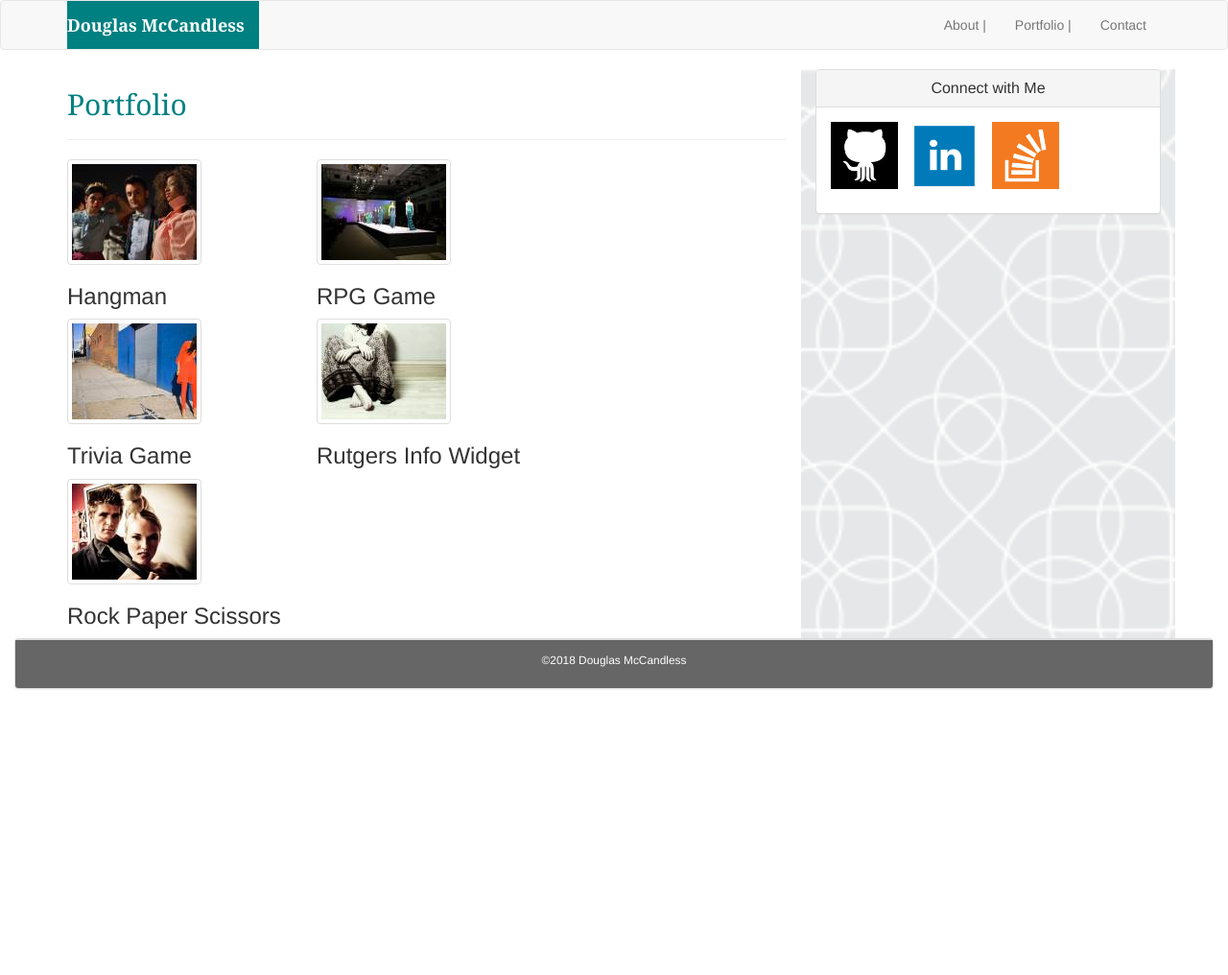
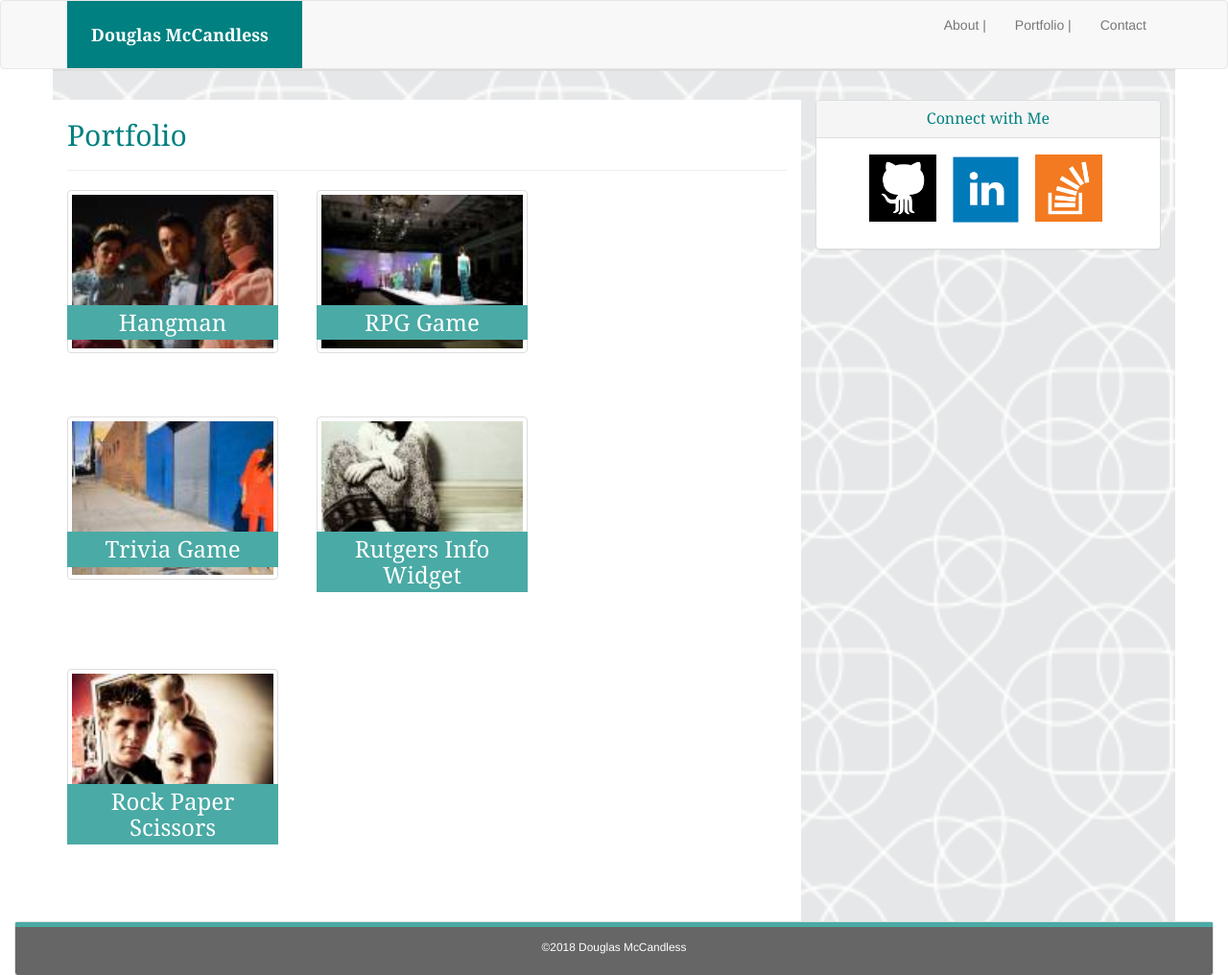
Before and after one commit to dmccandless/Bootstrap-Portfolio, a plain HTML site: page portfolio.html in a window 1280 px wide. Shown: the top 1016 px of the page at 96% size. Before the commit the page ends 800 px from the top, so only its background shows below. Drawn offline with nearby package versions, Linux system fonts and the light colour scheme.

Commit message:
Add further custom html and stylings for element colors, positions, placement of title headings that ride up on portfolio images

```diff
--- a/assets/css/style.css
+++ b/assets/css/style.css
@@ -1,9 +1,10 @@
-/*body{
-	width: 1024px;
+body{
+	/*width: 1024px;
 	font-family: "Arial", "Helvetica Neue", Helvetica, sans-serif;
 	color: #777777;
+	width: 1024px;*/
 	background-color: white;
-}*/
+}
 
 .bg-main{
 	background-image: url("../images/intersection.png");
@@ -13,14 +14,25 @@
 	background-size: cover;
 } /*Is this a good class?*/
 
+.cust-main{
+	border-top: 2px solid #dddddd;
+	padding-top: 30px;
+	margin-top: -20px;
+}
+
 .cust-navHeader{
 	background-color: teal;
+	padding-bottom: 20px;
+
 }
 
 .cust-navBrand{
 	color: white;
 	font-weight: bold;
 	font-family: "Georgia", Times, "Times New Roman", serif;
+	width: 230px;
+	text-align: center;
+	padding: 10px 10px 25px 15px;
 }
 .bg-section{
 	background-color: white;
@@ -29,6 +41,15 @@
 .cust-secHeader{
 	color: teal;
 	font-family: "Georgia", Times, "Times New Roman", serif;
+}
+
+.cust-socialHeader{
+	color: teal;
+	font-family: "Georgia", Times, "Times New Roman", serif;
+}
+
+.cust-socialLinks{
+	text-align: center;
 }
 
 #cust-imgProfile{
@@ -44,14 +65,49 @@
 .cust-footer{
 	background-color: #666;
 	color: white;
+	border-top: 5px solid #4aaaa5;
 }
 
 #social-01,
-#social-02,
 #social-03{
 	width: 70px;
 	height: 70px;
 }
+
+#social-02{
+	width: 76px;
+	height: 76px;
+	margin-bottom: -1px;
+}
+
+
+.heading-portfolio{
+	width: 220px;
+	position: relative;
+	top: -70px;
+	padding-top: 5px;
+	padding-bottom: 5px;
+	text-align: center;
+	font-family: "Georgia", Times, "Times New Roman", serif;
+	background-color: ;
+	color: font-family: "Georgia", Times, "Times New Roman", serif;
+	background-color: #4aaaa5;
+	color: white;
+	text-align: center;
+	/*padding-top: 10px;
+	padding-bottom: 10px;*/
+}
+
+
+#portfolio-item-01,
+#portfolio-item-02,
+#portfolio-item-03,
+#portfolio-item-04,
+#portfolio-item-05{
+	width: 220px;
+	height: 170px;
+}
+
 
 /*.nav-social{
 	display: inline;
--- a/portfolio.html
+++ b/portfolio.html
@@ -30,7 +30,7 @@
     </div>
   </nav>
 
-  <div class="container bg-main">
+  <div class="container bg-main cust-main">
     <div class="row">
       <div class="col-md-8 bg-section">
       	<div class="content-section" id="portfolio-box">
@@ -92,11 +92,11 @@
       <div class="col-md-4">
         <div class="panel panel-default">
           <div class="panel-heading">
-            <h3 class="panel-title text-center">Connect with Me</h3>
+            <h3 class="panel-title text-center cust-socialHeader">Connect with Me</h3>
           </div>
           <div class="panel-body">
             <nav class="nav-social" role="navigation">
-              <ul class="list-inline">
+              <ul class="list-inline cust-socialLinks">
                 <li role="presentation"><a href="https://github.com/dmccandless"><img src="assets/images/social-01.png"
                   alt="Link to Douglas McCandless' GitHub Profile" id="social-01"></a>
                 </li>
```
Also changed, not shown: contact.html (+3 -3 lines), index.html (+3 -3 lines).
